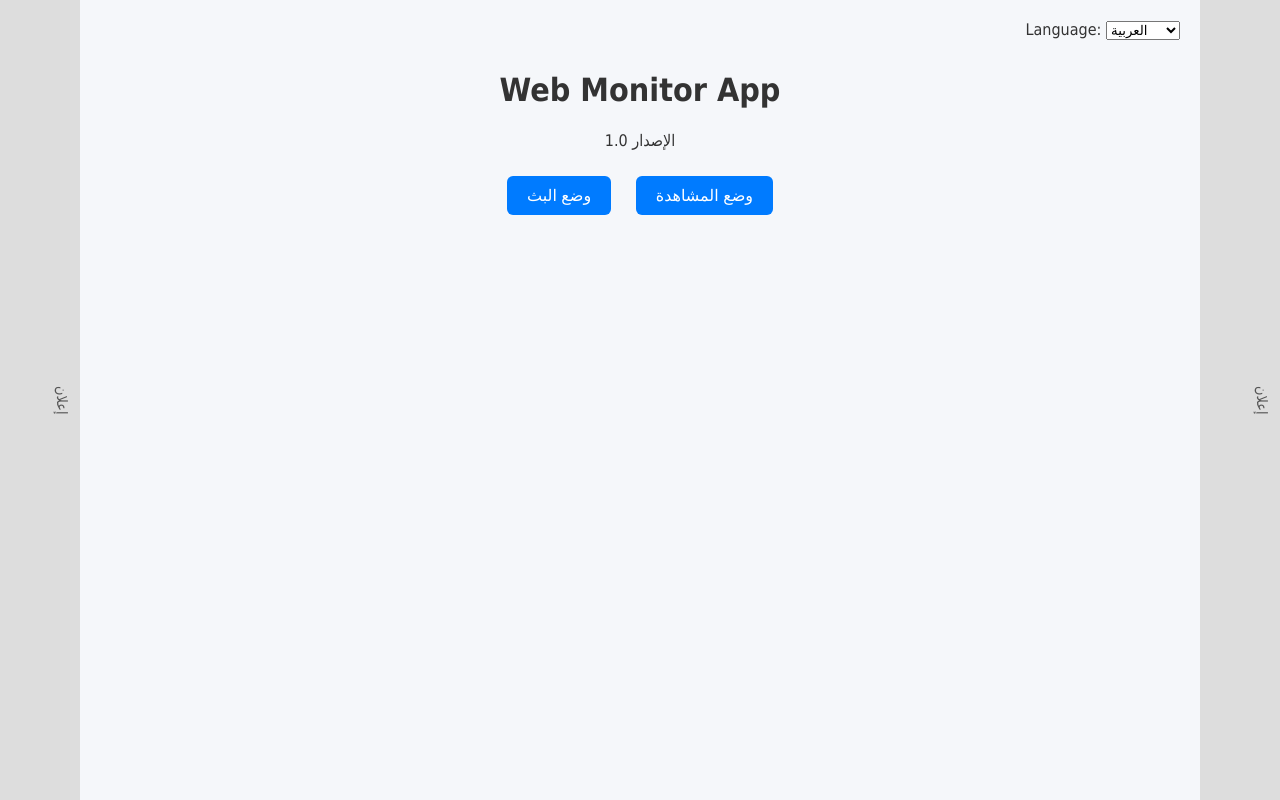
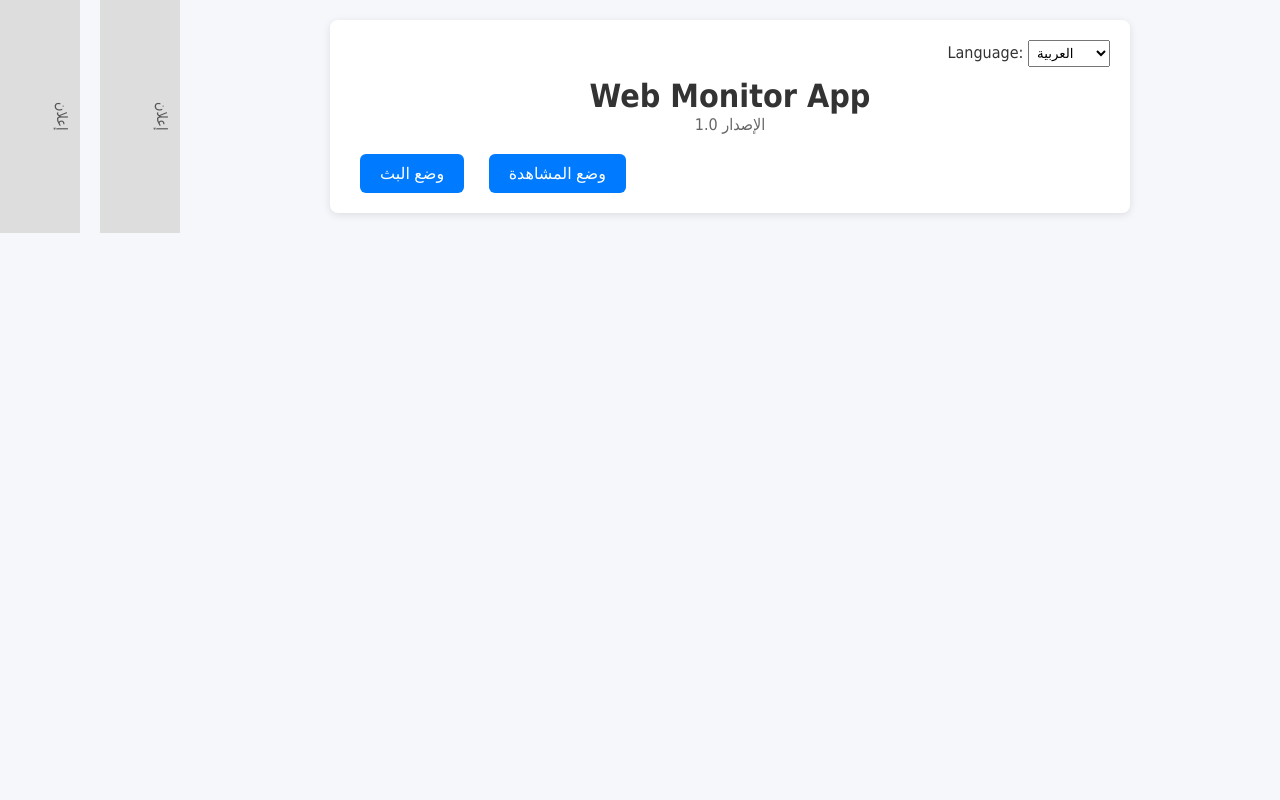
Before and after one commit to lione213/web-monitor-app, a website: page public/index.html in a window 1280 px wide. Drawn offline with nearby package versions, Linux system fonts and the light colour scheme.

Commit message:
Update style.css

```diff
--- a/public/style.css
+++ b/public/style.css
@@ -1,86 +1,70 @@
-/* إعادة تعريف التخطيط بثلاثة أعمدة */
+* {
+  box-sizing: border-box;
+  margin: 0;
+  padding: 0;
+}
 body {
-  margin: 0;
   font-family: Tahoma, Arial, sans-serif;
   background: #f5f7fa;
   color: #333;
-
-  display: grid;
-  grid-template-columns: 80px 1fr 80px;
-  grid-template-rows: auto 1fr auto;
-  height: 100vh;
+  display: flex;
 }
-
-/* جانبيات الإعلانات */
-.ad-left {
-  grid-column: 1;
-  grid-row: 1 / span 3;
-  background: #ddd;
-  writing-mode: vertical-rl;
-  text-orientation: mixed;
-  text-align: center;
-  padding: 10px;
-  font-size: 0.9rem;
-  color: #555;
+.app-container {
+  flex: 1;
+  max-width: 800px;
+  margin: 20px auto;
+  padding: 20px;
+  background: #fff;
+  border-radius: 8px;
+  box-shadow: 0 2px 8px rgba(0,0,0,0.1);
 }
-.ad-right {
-  grid-column: 3;
-  grid-row: 1 / span 3;
-  background: #ddd;
-  writing-mode: vertical-rl;
-  text-orientation: mixed;
-  text-align: center;
-  padding: 10px;
-  font-size: 0.9rem;
-  color: #555;
-}
-
-/* الحاوية الرئيسية في الوسط */
-.app-container {
-  grid-column: 2;
-  grid-row: 1 / span 3;
-  display: flex;
-  flex-direction: column;
-  max-width: 100%;
-  padding: 20px;
-  overflow: auto;
-}
-
-/* Header ولغة */
 header {
   text-align: center;
+  margin-bottom: 20px;
+}
+header h1 {
+  font-size: 2rem;
+}
+header p {
+  font-size: 1rem;
+  color: #666;
+}
+.lang-select {
+  text-align: right;
   margin-bottom: 10px;
 }
-.lang-select {
-  align-self: flex-end;
-  margin-bottom: 10px;
+.lang-select select {
+  padding: 4px;
 }
-
-/* أزرار الوضع */
-#role-selection {
-  text-align: center;
-  margin-bottom: 15px;
+.role-btn {
+  padding: 10px 20px;
+  margin: 0 10px;
+  font-size: 1rem;
+  background: #007bff;
+  color: #fff;
+  border: none;
+  border-radius: 6px;
+  cursor: pointer;
 }
-
-/* الفيديو */
+.role-btn:hover {
+  background: #0056b3;
+}
+.hidden {
+  display: none;
+}
 video {
   width: 100%;
-  height: auto;
   border-radius: 6px;
   background: #000;
   margin-bottom: 10px;
 }
-
-/* التحكمات */
 .controls, .view-controls {
-  display: flex;
-  justify-content: center;
-  flex-wrap: wrap;
-  margin-bottom: 10px;
+  margin: 10px 0;
+  text-align: center;
 }
 .controls button,
 .view-controls button {
-  margin: 5px;
+  margin: 0 5px;
   padding: 8px 12px;
   border: none;
   border-radius: 4px;
@@ -92,12 +76,10 @@
 .view-controls button:hover {
   background: #218838;
 }
-
-/* مدخلات الرمز وحالة الاتصال */
 .pair-info, .pair-input {
   display: flex;
   align-items: center;
-  margin-bottom: 10px;
+  margin: 10px 0;
 }
 .pair-info input,
 .pair-input input {
@@ -112,39 +94,31 @@
   font-size: 0.9rem;
   color: #555;
 }
-
-/* سجلات الأحداث */
 #log-section, #view-log-section {
-  flex: 1;
-  margin-top: 10px;
+  margin-top: 15px;
 }
 #log-section pre,
 #view-log-section pre {
-  width: 100%;
-  height: 100%;
+  height: 120px;
   background: #f0f0f0;
   padding: 10px;
   overflow-y: auto;
   border-radius: 4px;
   font-size: 0.85rem;
 }
-
-/* أزرار الواجهة العامة */
-.role-btn {
-  padding: 10px 20px;
-  margin: 0 10px 10px;
-  font-size: 1rem;
-  background: #007bff;
-  color: #fff;
-  border: none;
-  border-radius: 6px;
-  cursor: pointer;
+.ad {
+  width: 80px;
+  background: #ddd;
+  writing-mode: vertical-rl;
+  text-orientation: mixed;
+  text-align: center;
+  padding: 10px;
+  font-size: 0.9rem;
+  color: #555;
 }
-.role-btn:hover {
-  background: #0056b3;
+.ad-left {
+  margin-right: 10px;
 }
-
-/* إخفاء المكونات */
-.hidden {
-  display: none !important;
+.ad-right {
+  margin-left: 10px;
 }
```
